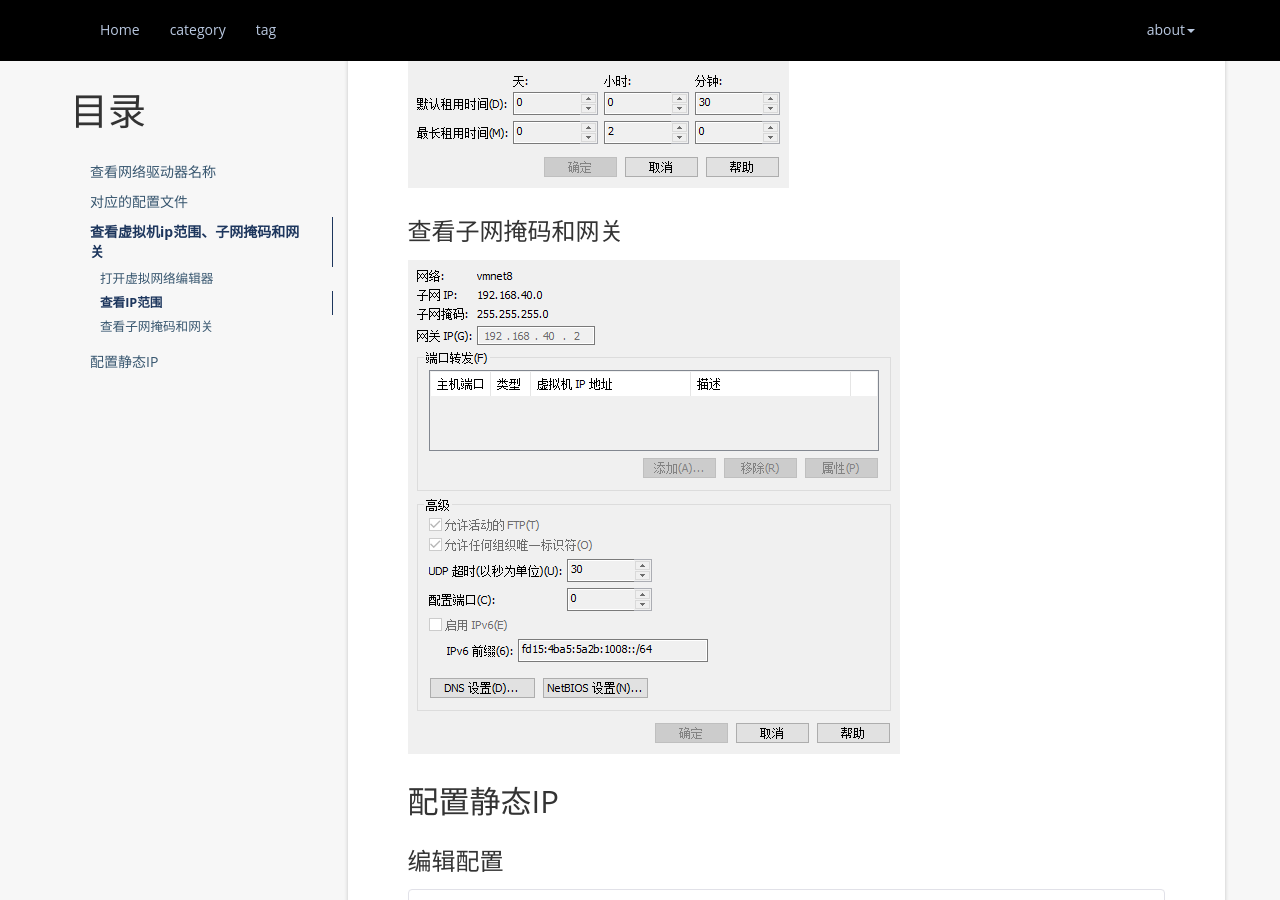
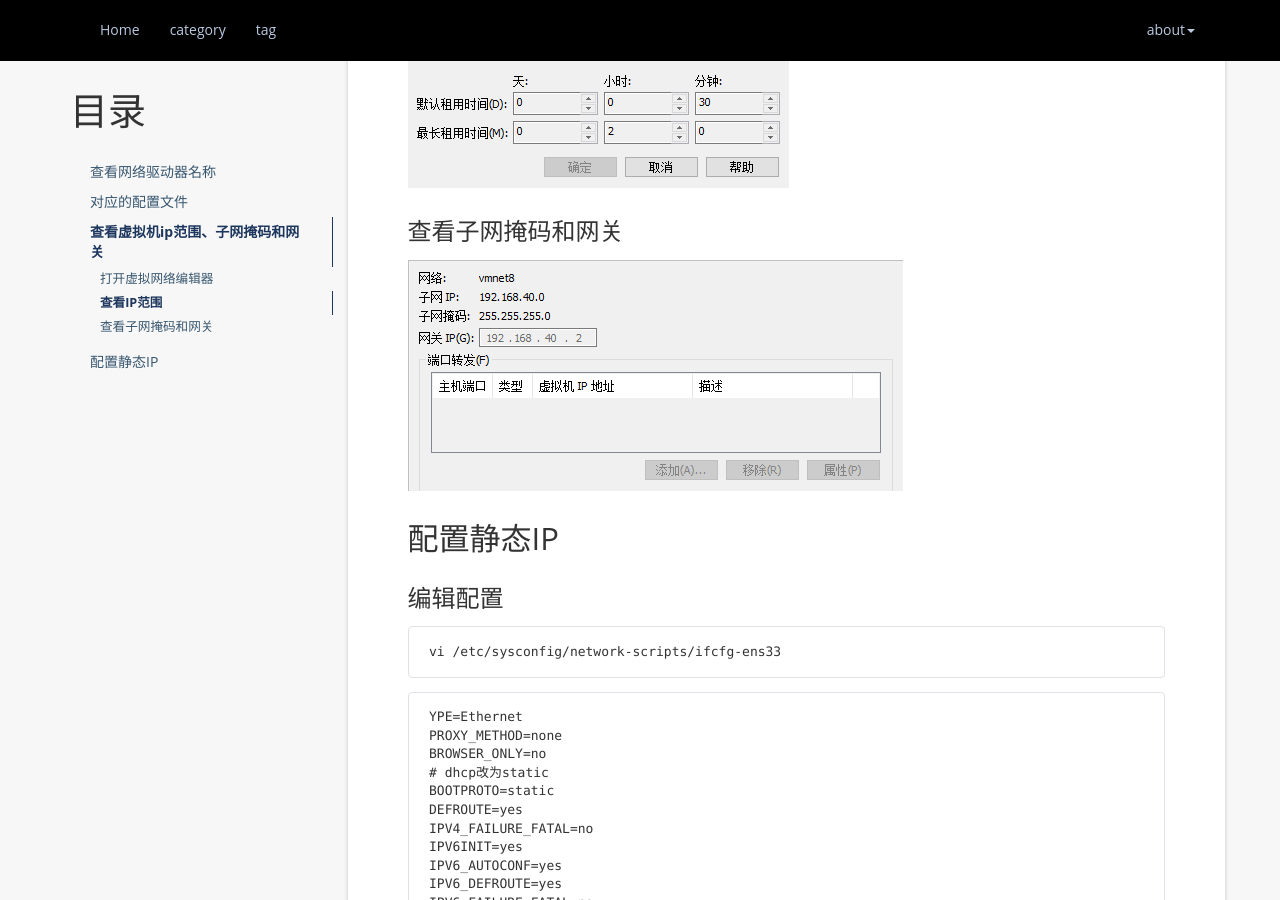
Before and after one commit to atgtahub/atgtahub.github.io, a Jekyll site: the page built from _posts/server/2022-12-12-centos-static-ip.md, in a window 1280 px wide and 900 px high, scrolled down 1786 px. Built offline with Jekyll 4.4.1, drawn with Linux system fonts in a browser that asks for light colours; a script that is not in the unit is left out; comment, search, counter and statistics services are not loaded.

Commit message:
refactor(posts): 2022-12-12-centos-static-ip.md

```diff
--- a/_posts/server/2022-12-12-centos-static-ip.md
+++ b/_posts/server/2022-12-12-centos-static-ip.md
@@ -50,7 +50,7 @@ IP地址范围128开始，所以配置虚拟机的IP时最后一位要≥128且
 
 ### 查看子网掩码和网关
 
-![打开NAT设置]({{ '/styles/images/centos/2022-12-12-centos-static-ip/sp20221212_144257_336.png' | prepend: site.baseurl  }})
+![打开NAT设置]({{ '/styles/images/centos/2022-12-12-centos-static-ip/Snipaste_2022-12-12_15-36-50.png' | prepend: site.baseurl  }})
 
 ## 配置静态IP
 
```
Also changed, not shown: styles/images/centos/2022-12-12-centos-static-ip/Snipaste_2022-12-12_15-36-50.png (added), styles/images/centos/2022-12-12-centos-static-ip/sp20221212_144257_336.png (deleted).
